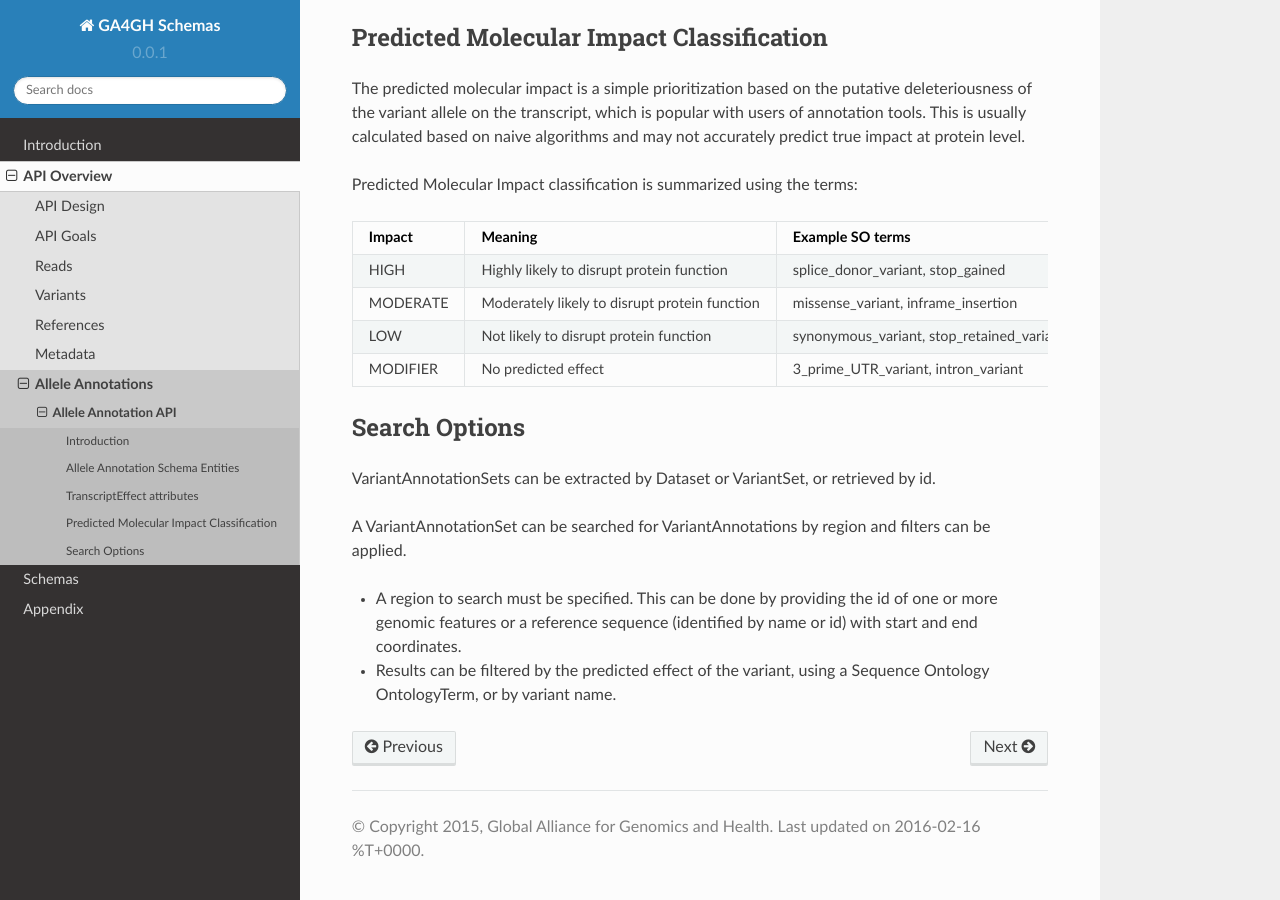
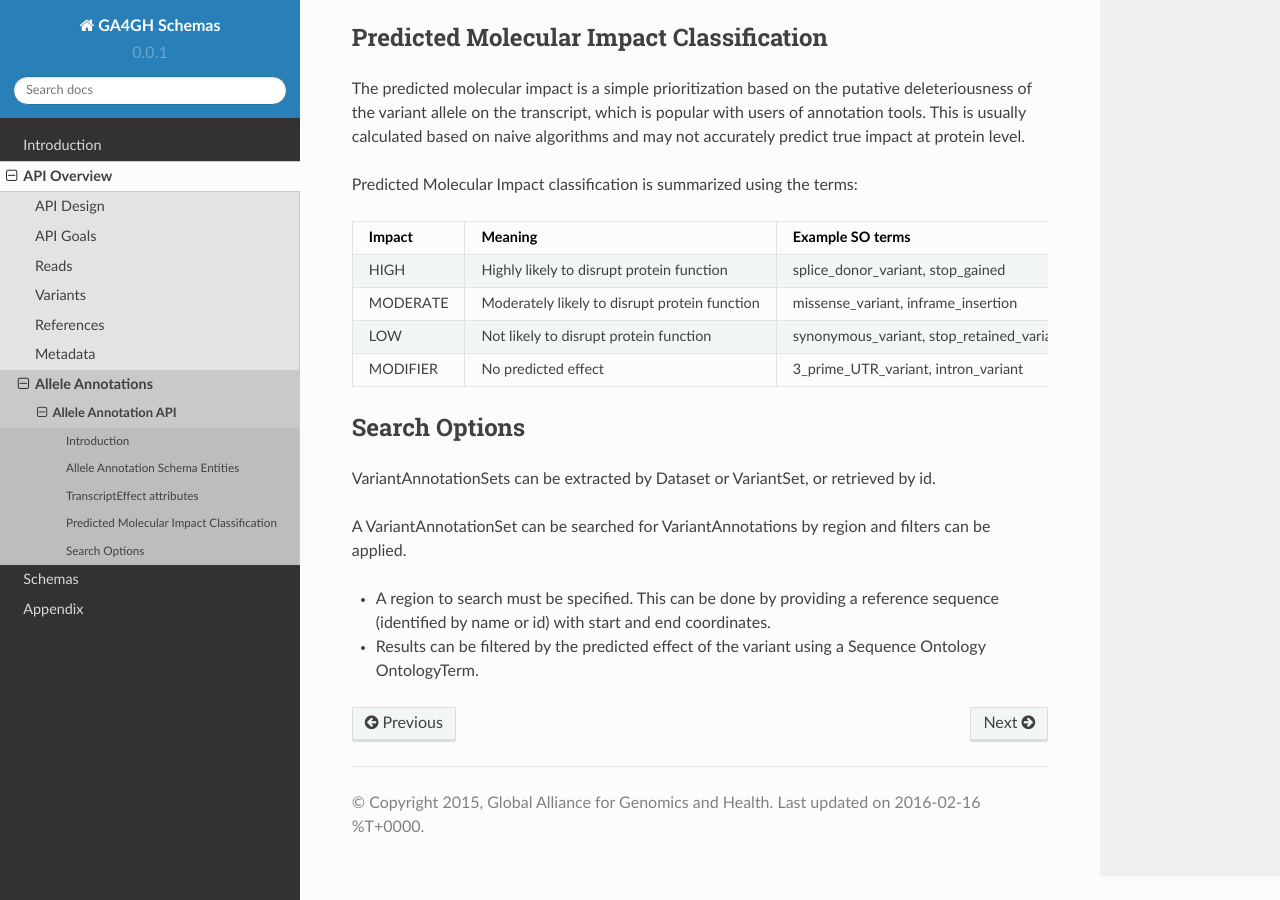
Before and after one commit to ga4gh/ga4gh-schemas, a Sphinx documentation site: the page built from doc/source/api/alleleAnnotations.rst, in a window 1280 px wide and 900 px high, scrolled down 1668 px. Built offline with Sphinx 7.4.7 and the Read the Docs theme 2.0.0, drawn with Linux system fonts in a browser that asks for light colours; pages that are not in the unit, such as notebooks, are missing from menus; some of the changed text lies outside the part shown.

Commit message:
remove search by feature from docs

```diff
--- a/doc/source/api/alleleAnnotations.rst
+++ b/doc/source/api/alleleAnnotations.rst
@@ -13,8 +13,8 @@ alleles to a transcript set and calculate the expected functional consequence
 of the change ( e.g. a variant within a protein coding transcript may change the
 amino acid sequence of the resulting protein).
 
-This API supports the mining of variant annotations by region or genomic
-feature and the filtering of the results by predicted functional effect.
+This API supports the mining of variant annotations by region
+and the filtering of the results by predicted functional effect.
 
 Allele Annotation Schema Entities
 @@@@@@@@@@@@@@@@@@@@@@@@
@@ -95,5 +95,5 @@ VariantAnnotationSets can be extracted by Dataset or VariantSet, or retrieved by
 A VariantAnnotationSet can be searched for VariantAnnotations by region and filters
 can be applied.
 
-* A region to search must be specified. This can be done by providing the id of one or more genomic features or a reference sequence (identified by name or id) with start and end coordinates.
-* Results can be filtered by the predicted effect of the variant, using a Sequence Ontology OntologyTerm, or by variant name.
+* A region to search must be specified. This can be done by providing a reference sequence (identified by name or id) with start and end coordinates.
+* Results can be filtered by the predicted effect of the variant using a Sequence Ontology OntologyTerm.
```
